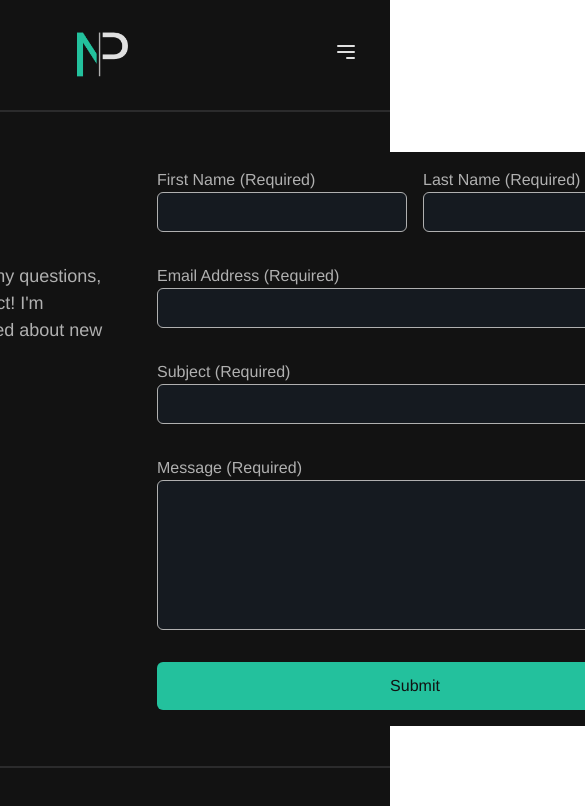
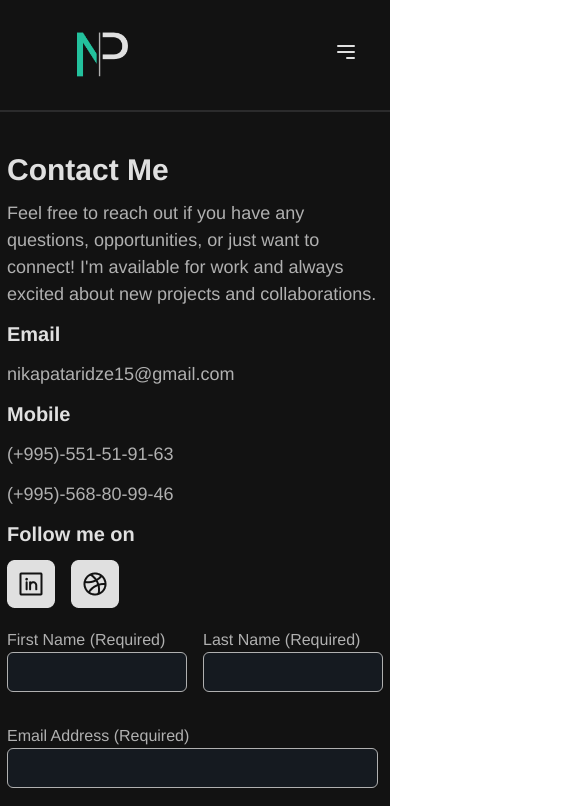
Before and after one commit to AvtoTheThird/Nika, a React (Vite) app: page /Nika/Contact in a window 390 px wide. Shown: the top 806 px of the page, 585 px wide, since content can reach past the window. Built offline with nearby package versions, Linux system fonts and the light colour scheme.

Commit message:
made site fully responsive

```diff
--- a/src/Components/Form.jsx
+++ b/src/Components/Form.jsx
@@ -8,12 +8,12 @@ function ContactForm() {
   }
   return (
     <form className="text-n_grey flex flex-col gap-8" onSubmit={handleSubmit}>
-      <div className="flex gap-4 ">
+      <div className="flex gap-4 justify-between ">
         <div className="flex flex-col">
           <label htmlFor="FirstName">First Name (Required)</label>
           <input
             required="required"
-            className="w-[250px] h-[40px] bg-n_input_bg border-[1px] border-n_input-border rounded-md"
+            className="lg:w-[250px] h-[40px]  bg-n_input_bg border-[1px] border-n_input-border rounded-md"
             id="FirstName"
             type="text"
             name="FirstName"
@@ -28,7 +28,7 @@ function ContactForm() {
           <label htmlFor="LastName">Last Name (Required)</label>
           <input
             required="required"
-            className="w-[250px] h-[40px] bg-n_input_bg border-[1px] border-n_input-border rounded-md"
+            className="lg:w-[250px] h-[40px] bg-n_input_bg border-[1px] border-n_input-border rounded-md"
             id="LastName"
             type="text"
             name="LastName"
@@ -46,7 +46,7 @@ function ContactForm() {
         <label htmlFor="email">Email Address (Required)</label>
         <input
           required="required"
-          className="w-[500px] h-[40px] bg-n_input_bg border-[1px] border-n_input-border rounded-md"
+          className="lg:w-[500px] w-[95vw] h-[40px] bg-n_input_bg border-[1px] border-n_input-border rounded-md"
           id="email"
           type="email"
           name="email"
@@ -57,7 +57,7 @@ function ContactForm() {
         <label htmlFor="Subject"> Subject (Required)</label>
         <input
           required="required"
-          className="w-[500px] h-[40px] bg-n_input_bg border-[1px] border-n_input-border rounded-md"
+          className="lg:w-[500px] w-[95vw] h-[40px] bg-n_input_bg border-[1px] border-n_input-border rounded-md"
           id="Subject"
           type="text"
           name="Subject"
@@ -73,7 +73,7 @@ function ContactForm() {
         <label htmlFor="message">Message (Required)</label>
         <textarea
           required="required"
-          className="w-[500px] h-[150px] bg-n_input_bg border-[1px] border-n_input-border rounded-md"
+          className="lg:w-[500px] w-[95vw] h-[150px] bg-n_input_bg border-[1px] border-n_input-border rounded-md"
           id="message"
           name="message"
         />
--- a/src/Components/Header.jsx
+++ b/src/Components/Header.jsx
@@ -20,8 +20,15 @@ function Header() {
     window.addEventListener("scroll", handleScroll);
     return () => window.removeEventListener("scroll", handleScroll);
   }, []);
+  useEffect(() => {
+    if (isMenuOpen) {
+      document.body.style.overflow = "hidden";
+    } else {
+      document.body.style.overflow = "auto";
+    }
+  }, [isMenuOpen]);
   return (
-    <header class="flex justify-between items-center px-8 lg:px-16 h-[112px] bg-n_black text-n_white  border-b-2 border-n_hr sticky  z-50 top-0 ">
+    <header class="flex justify-between items-center px-8 lg:px-16 h-[112px] bg-n_black text-n_white z-50 border-b-2 border-n_hr sticky   top-0 ">
       <div class="flex-shrink-0 ">
         <Link to="/Nika/">
           <img className="w-24 lg:w-32" src="Logos\NP.png" alt="NP" />{" "}
@@ -111,7 +118,20 @@ function Header() {
         </button>
       </div>
       {isMenuOpen && (
-        <div className="md:hidden bg-n_black  fixed inset-0 bg-white z-10 flex flex-col items-center justify-center">
+        <>
+          <div className="flex z-20 w-full justify-between fixed inset-0 px-8 pt-6 h-[50px]">
+            <Link to="/Nika/">
+              <img className="w-24 lg:w-32" src="Logos\NP.png" alt="NP" />{" "}
+            </Link>{" "}
+            <img
+              src="Logos\x.png"
+              className="w-[35px] h-[30px] z-20"
+              alt=""
+              onClick={() => setIsMenuOpen(!isMenuOpen)}
+            />{" "}
+          </div>
+
+          <div className="md:hidden bg-n_black  fixed inset-0  z-10 flex flex-col items-center justify-center">
             <nav className="px-2 pt-2 pb-4 space-y-1 flex flex-col gap-3 items-center justify-center">
               <SLink
                 to="home"
@@ -178,6 +198,7 @@ function Header() {
               </div>
             </nav>
           </div>
+        </>
       )}
     </header>
   );
--- a/src/Pages/Contact.jsx
+++ b/src/Pages/Contact.jsx
@@ -8,8 +8,8 @@ function Contact() {
     <>
       <Header />
       <div className="flex bg-n_black justify-center py-10 font-['Helvetica']">
-        <div className=" flex justify-between gap-10 items-center w-[1060px] h-[68vh] bg-n_black">
-          <div className="w-[400px] flex flex-col gap-3">
+        <div className=" lg:flex justify-between gap-10 items-center lg:w-[1060px] lg:h-[68vh] bg-n_black">
+          <div className="lg:w-[400px] w-[95vw] flex flex-col gap-3">
             <span className="text-3xl font-bold  text-n_white">Contact Me</span>
             <span className="text-lg   text-n_grey leading-normal">
               Feel free to reach out if you have any questions, opportunities,
@@ -26,17 +26,28 @@ function Contact() {
             <span className="text-xl font-bold  text-n_white">
               Follow me on
             </span>{" "}
-            <div className="flex gap-4">
-              <img
-                className="w-[40px] h-[40px]"
-                src="Logos/Dr-Default.png"
-                alt=""
-              />
-              <img
-                className="w-[40px] h-[40px]"
-                src="Logos/Dr-Default.png"
-                alt=""
-              />
+            <div className="flex gap-4 pb-5">
+              <a
+                href="https://www.linkedin.com/in/nikoloz-pataridze-043a2a237/"
+                target="_blank"
+              >
+                <img
+                  src=" Logos\LI-Default.png"
+                  className="hover:opacity-75 lg:block "
+                  alt=""
+                />
+              </a>
+              <a
+                href="https://dribbble.com/BaLErion21"
+                class="text-lg"
+                target="_blank"
+              >
+                <img
+                  className="hover:opacity-75 lg:block "
+                  src=" Logos\Dr-Default.png"
+                  alt=""
+                />{" "}
+              </a>
             </div>
           </div>
           <div>
--- a/src/Pages/Home.jsx
+++ b/src/Pages/Home.jsx
@@ -13,7 +13,7 @@ function App() {
       <div>
         <Home />
       </div>
-      <div className="flex bg-n_black justify-center  pb-5 lg:scale-100 scale-105">
+      <div className="flex bg-n_black justify-center  pb-5 lg:scale-100 scale-y-105">
         <div className="flex justify-between  items-center w-[90vw] lg:w-[1060px]">
           <span className="text-n_white text-3xl font-bold">About me</span>
         </div>
@@ -22,7 +22,7 @@ function App() {
       <About />
       <div
         id="Projects"
-        className="flex bg-n_black justify-center lg:scale-100 scale-105  pb-5"
+        className="flex bg-n_black justify-center lg:scale-100 scale-y-105 z-0 pb-5"
       >
         <div className="flex justify-between  items-center w-[90vw] lg:w-[1060px]">
           <span className="text-n_white text-3xl font-bold">My Projects</span>
```
Also changed, not shown: public/Logos/x.png (added). Lines whose indentation alone changed are shown as unchanged.
